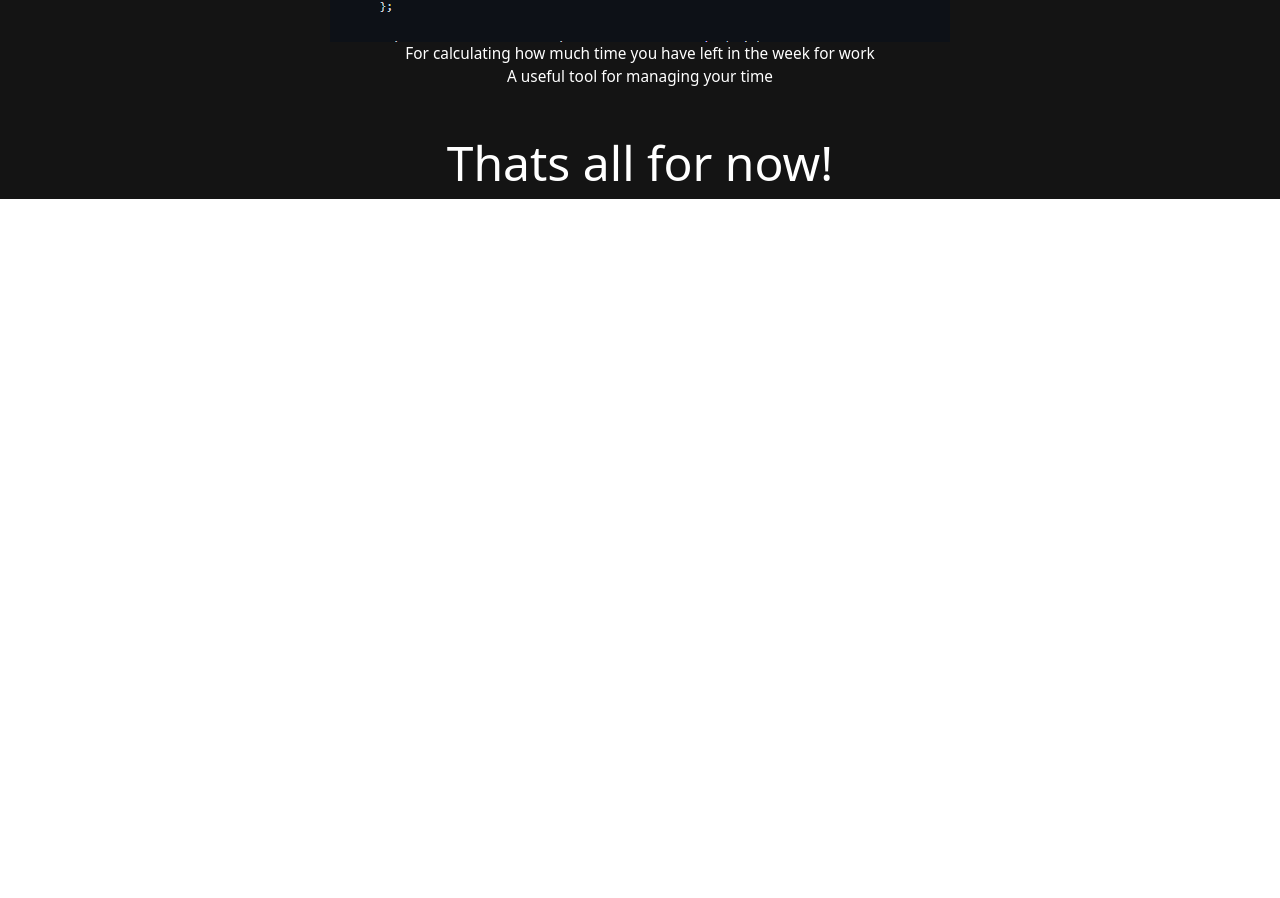
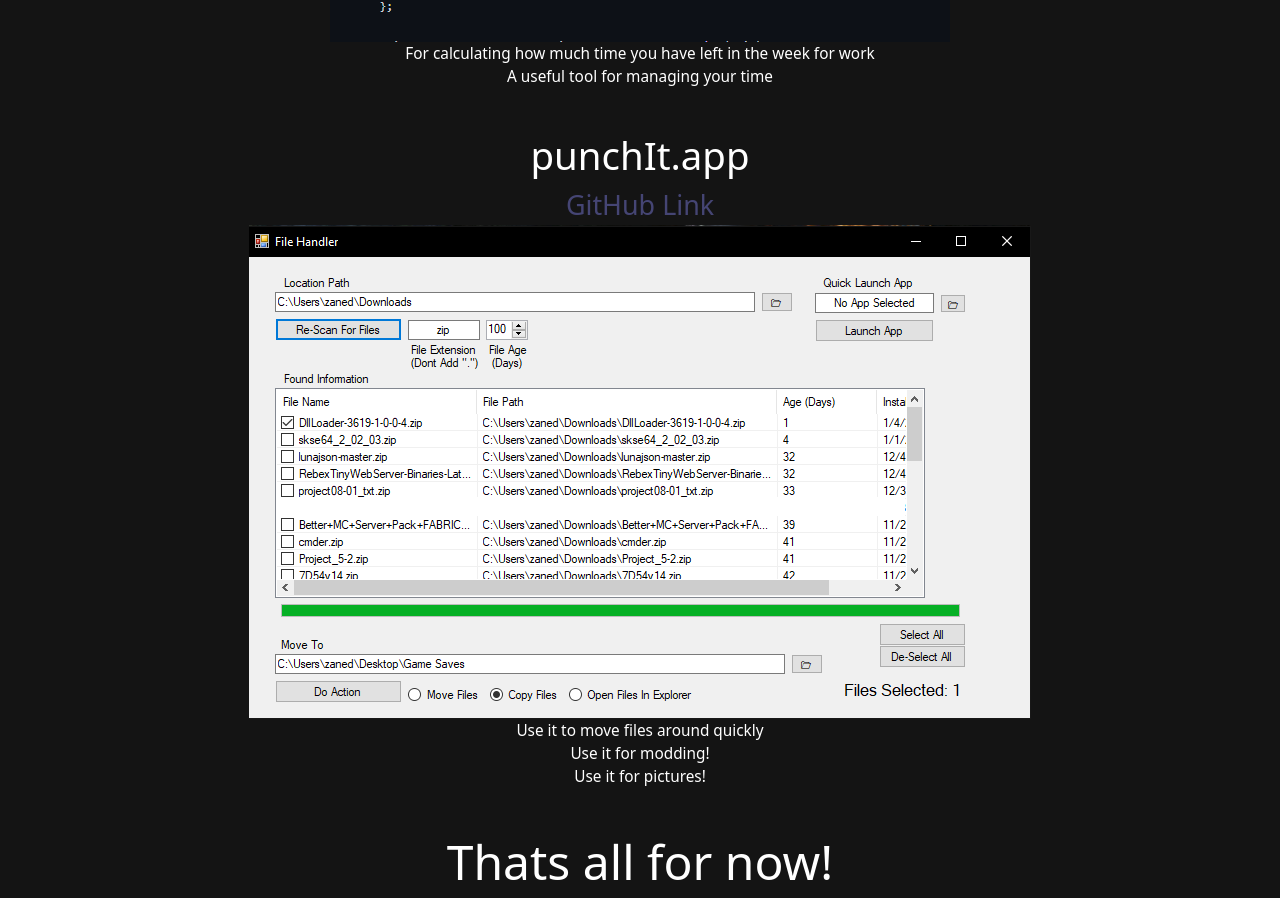
Before and after one commit to Zane-Reisbig/ReisbigWebsite, a Nuxt app: page /project-overview in a window 1280 px wide. Shown: the part 1339-2237 px from the top of the page. Before the commit the page ends 1538 px from the top, so only its background shows below. Built offline with nearby package versions, Linux system fonts and the light colour scheme.

Commit message:
Added a project

```diff
--- a/pages/project-overview.vue
+++ b/pages/project-overview.vue
@@ -36,6 +36,7 @@
           </ul>
         </p>
       </div>
+
       <div class="post" id="punchit-app">
         <p>punchIt.app</p>
         <a href="https://github.com/SRGTxTwinkie/punchIt.app" class="postlink">GitHub Link</a>
@@ -44,6 +45,19 @@
           <ul>
             <li>For calculating how much time you have left in the week for work</li>
             <li>A useful tool for managing your time</li>
+          </ul>
+        </p>
+      </div>
+
+      <div class="post" id="YAFE">
+        <p>punchIt.app</p>
+        <a href="https://github.com/SRGTxTwinkie/YAFE" class="postlink">GitHub Link</a>
+        <img src="../images/YAFEMain.png" alt="A GUI showing file names and paths">
+        <p class="description">
+          <ul>
+            <li>Use it to move files around quickly</li>
+            <li>Use it for modding!</li>
+            <li>Use it for pictures!</li>
           </ul>
         </p>
       </div>
```
Also changed, not shown: images/YAFEMain.png (added).
